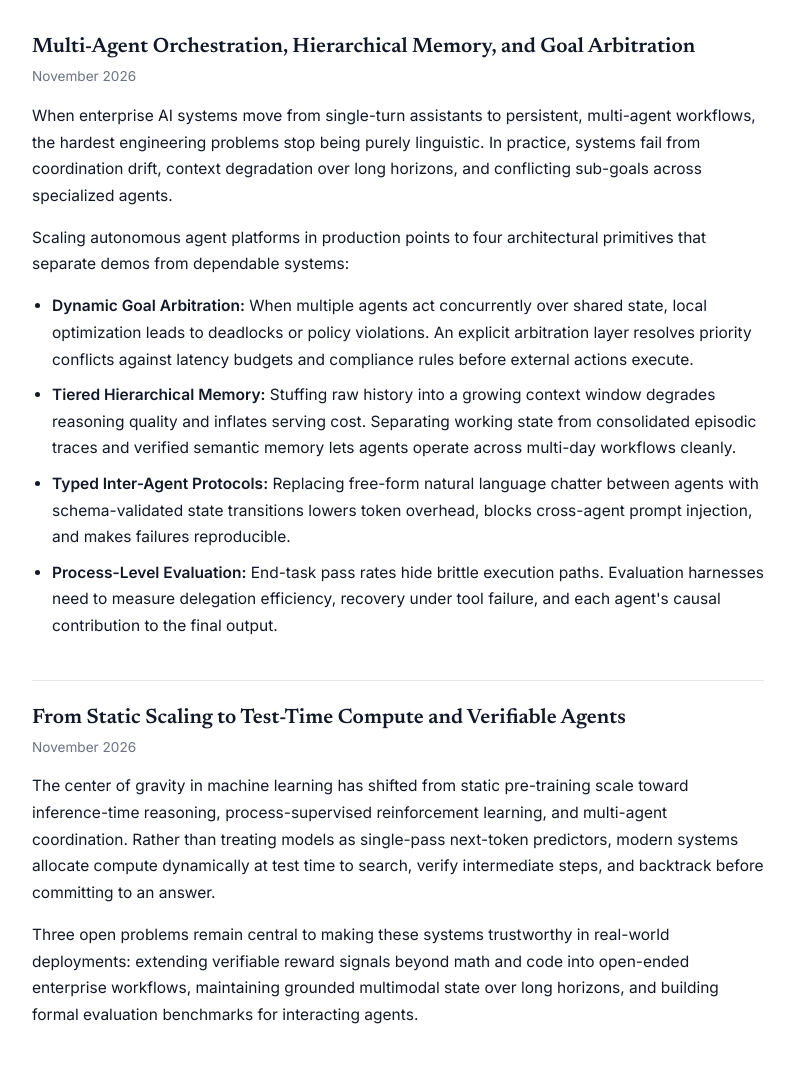
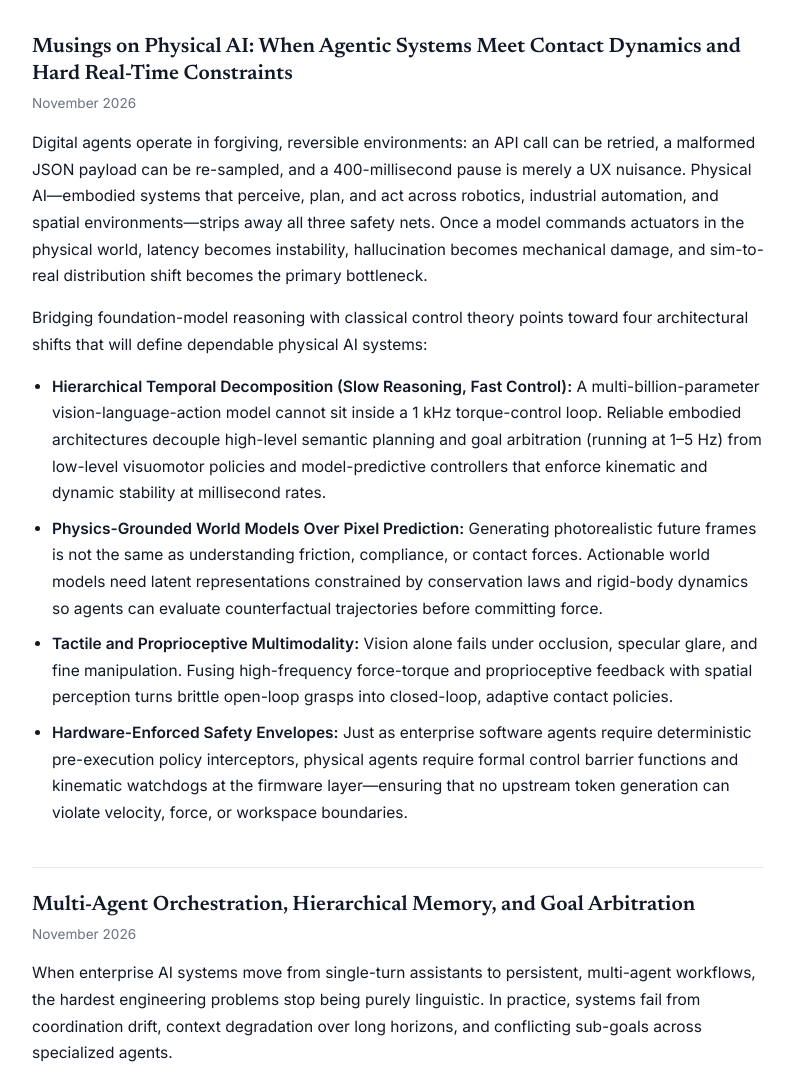
Before and after one commit to mithunkumarsr/mithunkumarsr.github.io, a plain HTML site: page index.html in a window 1280 px wide. Shown: the part 3640-4708 px from the top of the page, without its empty margins (242-1036 px from the left). Drawn offline with Linux system fonts and the light colour scheme.

Commit message:
Add article on Physical AI and architectural shifts

```diff
--- a/index.html
+++ b/index.html
@@ -492,6 +492,48 @@
     <section id="writing">
       <h2>Writing</h2>
 
+      <article class="writing" id="post-7">
+        <h3>Musings on Physical AI: When Agentic Systems Meet Contact Dynamics and Hard Real-Time Constraints</h3>
+        <div class="writing-date">November 2026</div>
+        <p>
+          Digital agents operate in forgiving, reversible environments: an API call can be retried, a malformed JSON
+          payload can be re-sampled, and a 400-millisecond pause is merely a UX nuisance. Physical AI—embodied
+          systems that perceive, plan, and act across robotics, industrial automation, and spatial environments—strips
+          away all three safety nets. Once a model commands actuators in the physical world, latency becomes
+          instability, hallucination becomes mechanical damage, and sim-to-real distribution shift becomes the primary
+          bottleneck.
+        </p>
+        <p>
+          Bridging foundation-model reasoning with classical control theory points toward four architectural shifts
+          that will define dependable physical AI systems:
+        </p>
+        <ul>
+          <li>
+            <strong>Hierarchical Temporal Decomposition (Slow Reasoning, Fast Control):</strong> A multi-billion-parameter
+            vision-language-action model cannot sit inside a 1 kHz torque-control loop. Reliable embodied architectures
+            decouple high-level semantic planning and goal arbitration (running at 1–5 Hz) from low-level visuomotor
+            policies and model-predictive controllers that enforce kinematic and dynamic stability at millisecond rates.
+          </li>
+          <li>
+            <strong>Physics-Grounded World Models Over Pixel Prediction:</strong> Generating photorealistic future
+            frames is not the same as understanding friction, compliance, or contact forces. Actionable world models
+            need latent representations constrained by conservation laws and rigid-body dynamics so agents can evaluate
+            counterfactual trajectories before committing force.
+          </li>
+          <li>
+            <strong>Tactile and Proprioceptive Multimodality:</strong> Vision alone fails under occlusion, specular
+            glare, and fine manipulation. Fusing high-frequency force-torque and proprioceptive feedback with spatial
+            perception turns brittle open-loop grasps into closed-loop, adaptive contact policies.
+          </li>
+          <li>
+            <strong>Hardware-Enforced Safety Envelopes:</strong> Just as enterprise software agents require deterministic
+            pre-execution policy interceptors, physical agents require formal control barrier functions and kinematic
+            watchdogs at the firmware layer—ensuring that no upstream token generation can violate velocity, force, or
+            workspace boundaries.
+          </li>
+        </ul>
+      </article>
+
       <article class="writing" id="post-2">
         <h3>Multi-Agent Orchestration, Hierarchical Memory, and Goal Arbitration</h3>
         <div class="writing-date">November 2026</div>
```
